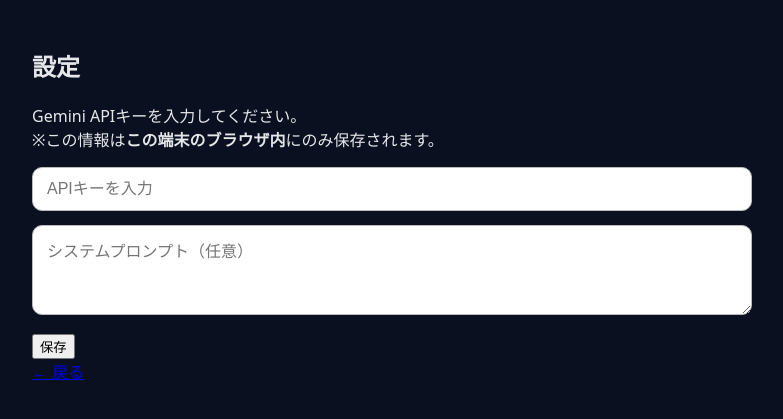
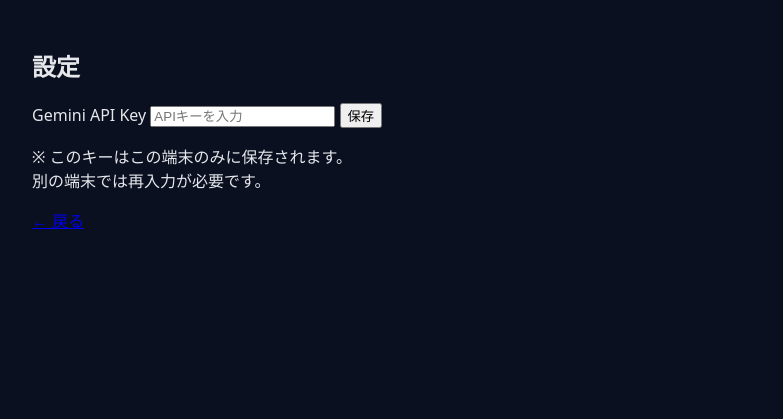
Before and after one commit to toshiria500/.github.io, a Flask app: template templates/Setting.html in a window 1280 px wide. Shown: the top 419 px of the page, without its empty margins (248-1031 px from the left). Run offline with Flask 3, Linux system fonts and the light colour scheme; the template is opened without the code that fills it, so the values that code supplies are empty; some web fonts are replaced.

Commit message:
Setting.html の更新

```diff
--- a/templates/Setting.html
+++ b/templates/Setting.html
@@ -3,44 +3,29 @@
 <head>
 <meta charset="UTF-8">
 <meta name="viewport" content="width=device-width, initial-scale=1.0">
-<title>設定 - 幻想郷ジェネレーター</title>
-
-<link rel="stylesheet" href="../static/style.css">
+<title>設定</title>
+<link rel="stylesheet" href="../../static/style.css">
 </head>
 <body>
 
 <div class="container">
   <h2>設定</h2>
 
+  <label class="setting-label">
+    Gemini API Key
+    <input id="apiKey" type="password" placeholder="APIキーを入力">
+  </label>
+
+  <button id="saveKey">保存</button>
+
   <p class="note">
-    Gemini APIキーを入力してください。<br>
-    ※この情報は<strong>この端末のブラウザ内</strong>にのみ保存されます。
+    ※ このキーはこの端末のみに保存されます。<br>
+    別の端末では再入力が必要です。
   </p>
-<form id="settingForm">
 
-  <div class="form-group">
-    <input
-      id="apiKey"
-      name="apiKey"
-      placeholder="APIキーを入力"
-      required
-    >
-  </div>
-
-  <div class="form-group">
-    <textarea
-      id="systemPrompt"
-      name="systemPrompt"
-      placeholder="システムプロンプト（任意）"
-    ></textarea>
-  </div>
-
-  <button type="submit">保存</button>
-</form>
-
-  <a href="./gensokyo.html">← 戻る</a>
+  <a href="../gensokyo.html" class="back-link">← 戻る</a>
 </div>
 
-<script src="../static/Setting.js"></script>
+<script src="../../static/Setting.js"></script>
 </body>
 </html>
```
